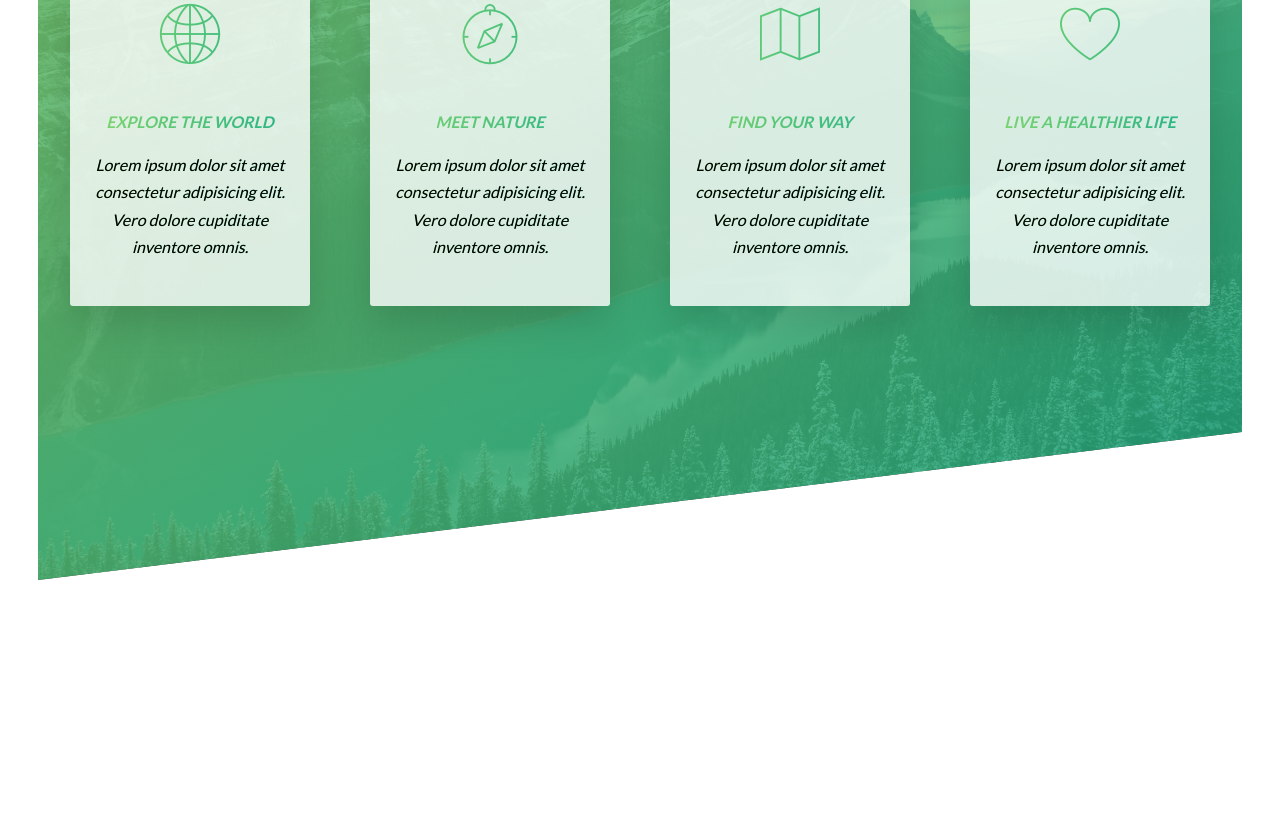
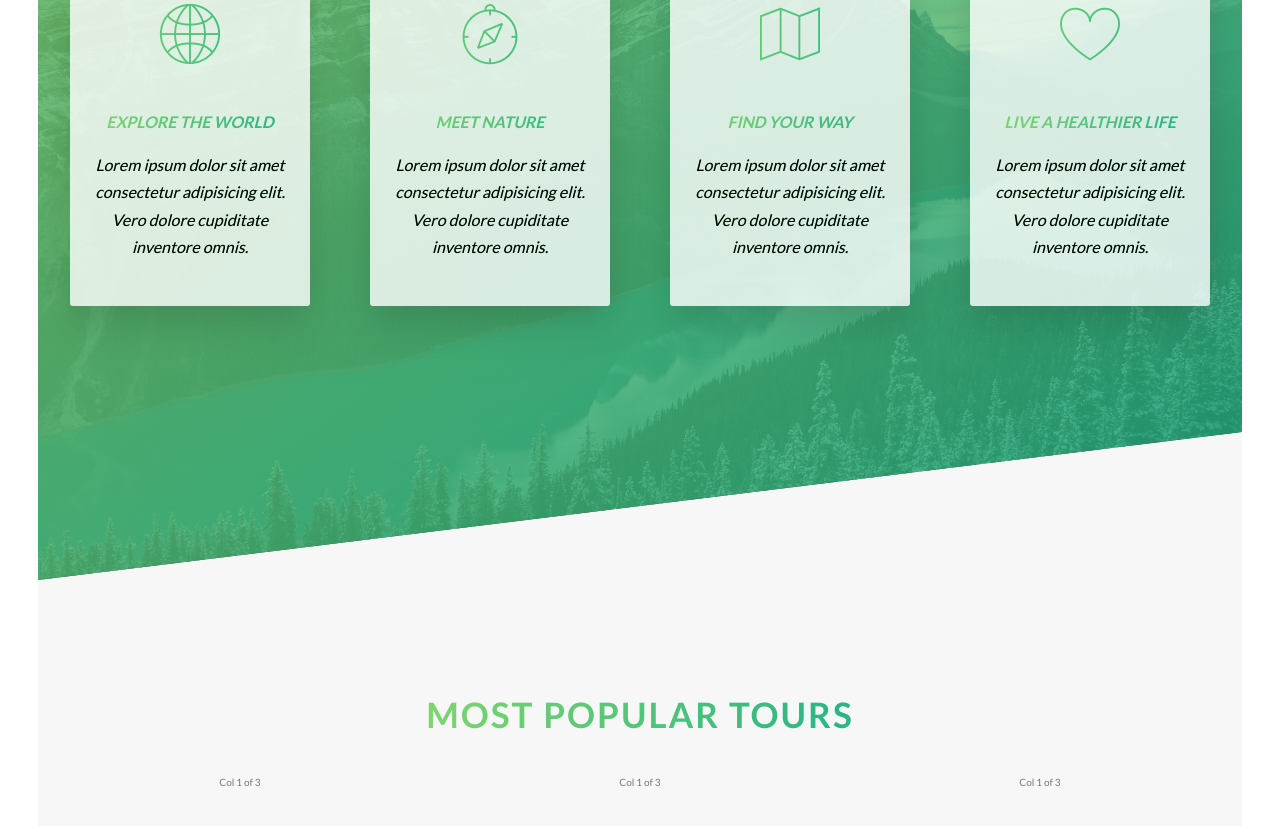
Before and after one commit to ChristopherDalziel/Advanced-CSS-Course, a website: page Natours/starter/index.html in a window 1280 px wide. Shown: the part 1677-2503 px from the top of the page. Before the commit the page ends 2257 px from the top, so only its background shows below. Drawn offline with Linux system fonts and the light colour scheme.

Commit message:
Created markup/css for new section-tours

```diff
--- a/Natours/starter/index.html
+++ b/Natours/starter/index.html
@@ -145,6 +145,17 @@
           </div>
         </div>
       </section>
+      <section class="section-tours">
+        <div class="u-center-text u-margin-bottom-big">
+          <h2 class="heading-secondary">Most popular tours</h2>
+
+          <div class="row">
+            <div class="col-1-of-3">Col 1 of 3</div>
+            <div class="col-1-of-3">Col 1 of 3</div>
+            <div class="col-1-of-3">Col 1 of 3</div>
+          </div>
+        </div>
+      </section>
     </main>
 
     <!-- Grind markup -->
--- a/Natours/starter/sass/pages/_home.scss
+++ b/Natours/starter/sass/pages/_home.scss
@@ -22,3 +22,9 @@
     transform: skewY(7deg);
   }
 }
+
+.section-tours {
+  background-color: $color-grey-light-1;
+  padding: 25rem 0 50rem 0;
+  margin-top: -10rem;
+}
```
Also changed, not shown: Natours/starter/css/style.css, 1 other file.
